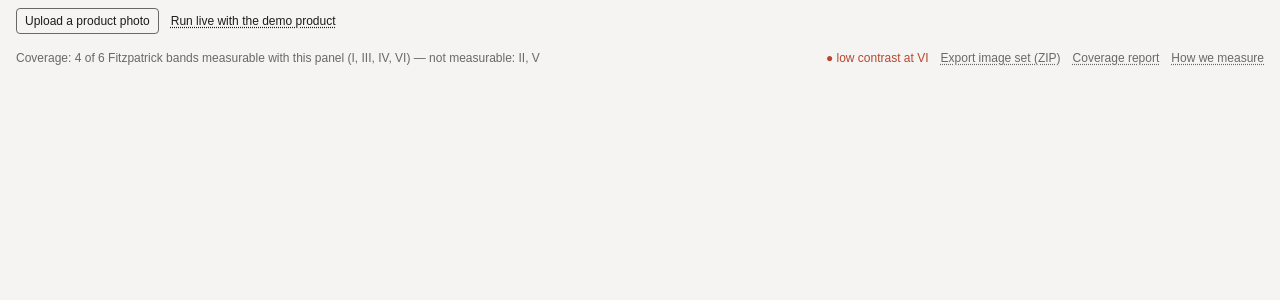
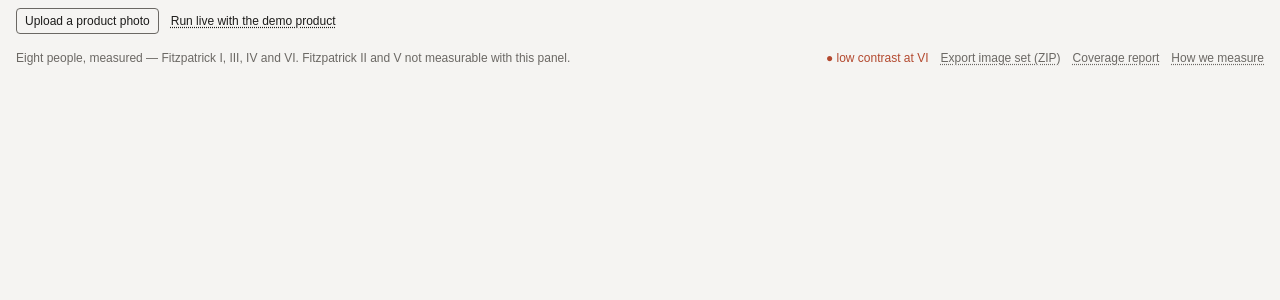
Before and after one commit to fiya-chris-and-AI/casting, a Next.js app: page / in a window 1280 px wide. Shown: the top 300 px of the page. Built offline with nearby package versions, Linux system fonts and the light colour scheme.

Commit message:
fix(casting-app): P1 — rename panel ids to remove false Fitzpatrick claims

```diff
--- a/components/CoverageSummary.tsx
+++ b/components/CoverageSummary.tsx
@@ -1,13 +1,20 @@
 import Link from "next/link";
 import type { CoverageReport } from "@/lib/coverage";
+
+// "and"-joined list, matching the demo script's mandated phrasing exactly
+// (e.g. "I, III, IV and VI") — never "I to VI", never "all six types".
+function andJoin(items: string[]): string {
+  if (items.length <= 1) return items.join("");
+  return `${items.slice(0, -1).join(", ")} and ${items[items.length - 1]}`;
+}
 
 export function CoverageSummary({ report }: { report: CoverageReport }) {
   return (
     <div className="flex items-center justify-between px-4 py-2 text-xs text-[var(--muted)]">
       <span>
-        Coverage: {report.measurableBands.length} of 6 Fitzpatrick bands measurable with this panel
-        {report.measurableBands.length > 0 && ` (${report.measurableBands.join(", ")})`}
-        {report.unmeasurableBands.length > 0 && ` — not measurable: ${report.unmeasurableBands.join(", ")}`}
+        Eight people, measured — Fitzpatrick {andJoin(report.measurableBands)}.
+        {report.unmeasurableBands.length > 0 &&
+          ` Fitzpatrick ${andJoin(report.unmeasurableBands)} not measurable with this panel.`}
       </span>
       <span className="flex items-center gap-3">
         {report.lowContrastBands.length > 0 && (
--- a/panel/panel-data.json
+++ b/panel/panel-data.json
@@ -2,7 +2,7 @@
   "generatedAt": "2026-08-12T18:27:31.741Z",
   "panel": [
     {
-      "id": "panel-fitzpatrick-I",
+      "id": "person-01",
       "intendedBand": "I",
       "ageRange": "20s",
       "gender": "woman",
@@ -47,7 +47,7 @@
       }
     },
     {
-      "id": "panel-fitzpatrick-II",
+      "id": "person-02",
       "intendedBand": "II",
       "ageRange": "40s",
       "gender": "man",
@@ -69,7 +69,7 @@
       "measuredViaAccount": "backup"
     },
     {
-      "id": "panel-fitzpatrick-III",
+      "id": "person-03",
       "intendedBand": "III",
       "ageRange": "30s",
       "gender": "man",
@@ -114,7 +114,7 @@
       }
     },
     {
-      "id": "panel-fitzpatrick-III-b",
+      "id": "person-04",
       "intendedBand": "III",
       "ageRange": "50s",
       "gender": "woman",
@@ -157,7 +157,7 @@
       }
     },
     {
-      "id": "panel-fitzpatrick-IV",
+      "id": "person-05",
       "intendedBand": "IV",
       "ageRange": "20s",
       "gender": "woman",
@@ -179,7 +179,7 @@
       "measuredViaAccount": "backup"
     },
     {
-      "id": "panel-fitzpatrick-V",
+      "id": "person-06",
       "intendedBand": "V",
       "ageRange": "40s",
       "gender": "man",
@@ -224,7 +224,7 @@
       }
     },
     {
-      "id": "panel-fitzpatrick-V-b",
+      "id": "person-07",
       "intendedBand": "V",
       "ageRange": "30s",
       "gender": "woman",
@@ -269,7 +269,7 @@
       }
     },
     {
-      "id": "panel-fitzpatrick-VI",
+      "id": "person-08",
       "intendedBand": "VI",
       "ageRange": "50s",
       "gender": "man",
--- a/panel/vto-latency-report.json
+++ b/panel/vto-latency-report.json
@@ -4,52 +4,52 @@
   "totalWallClockMs": 28055,
   "perPerson": [
     {
-      "id": "panel-fitzpatrick-I",
+      "id": "person-01",
       "status": "success",
       "wallClockMs": 16579,
-      "localPath": "panel/vto-results/panel-fitzpatrick-I.jpg"
+      "localPath": "panel/vto-results/person-01.jpg"
     },
     {
-      "id": "panel-fitzpatrick-II",
+      "id": "person-02",
       "status": "success",
       "wallClockMs": 16688,
-      "localPath": "panel/vto-results/panel-fitzpatrick-II.jpg"
+      "localPath": "panel/vto-results/person-02.jpg"
     },
     {
-      "id": "panel-fitzpatrick-III",
+      "id": "person-03",
       "status": "success",
       "wallClockMs": 18311,
-      "localPath": "panel/vto-results/panel-fitzpatrick-III.jpg"
+      "localPath": "panel/vto-results/person-03.jpg"
     },
     {
-      "id": "panel-fitzpatrick-III-b",
+      "id": "person-04",
       "status": "success",
       "wallClockMs": 18039,
-      "localPath": "panel/vto-results/panel-fitzpatrick-III-b.jpg"
+      "localPath": "panel/vto-results/person-04.jpg"
     },
     {
-      "id": "panel-fitzpatrick-IV",
+      "id": "person-05",
       "status": "success",
       "wallClockMs": 18261,
-      "localPath": "panel/vto-results/panel-fitzpatrick-IV.jpg"
+      "localPath": "panel/vto-results/person-05.jpg"
     },
     {
-      "id": "panel-fitzpatrick-V",
+      "id": "person-06",
       "status": "success",
       "wallClockMs": 16601,
-      "localPath": "panel/vto-results/panel-fitzpatrick-V.jpg"
+      "localPath": "panel/vto-results/person-06.jpg"
     },
     {
-      "id": "panel-fitzpatrick-V-b",
+      "id": "person-07",
       "status": "success",
       "wallClockMs": 28042,
-      "localPath": "panel/vto-results/panel-fitzpatrick-V-b.jpg"
+      "localPath": "panel/vto-results/person-07.jpg"
     },
     {
-      "id": "panel-fitzpatrick-VI",
+      "id": "person-08",
       "status": "success",
       "wallClockMs": 16533,
-      "localPath": "panel/vto-results/panel-fitzpatrick-VI.jpg"
+      "localPath": "panel/vto-results/person-08.jpg"
     }
   ]
 }
--- a/public/panel/panel-data.json
+++ b/public/panel/panel-data.json
@@ -2,7 +2,7 @@
   "generatedAt": "2026-08-12T18:27:31.741Z",
   "panel": [
     {
-      "id": "panel-fitzpatrick-I",
+      "id": "person-01",
       "intendedBand": "I",
       "ageRange": "20s",
       "gender": "woman",
@@ -23,7 +23,7 @@
       "skinTypeScore": {}
     },
     {
-      "id": "panel-fitzpatrick-II",
+      "id": "person-02",
       "intendedBand": "II",
       "ageRange": "40s",
       "gender": "man",
@@ -45,7 +45,7 @@
       "measuredViaAccount": "backup"
     },
     {
-      "id": "panel-fitzpatrick-III",
+      "id": "person-03",
       "intendedBand": "III",
       "ageRange": "30s",
       "gender": "man",
@@ -66,7 +66,7 @@
       "skinTypeScore": {}
     },
     {
-      "id": "panel-fitzpatrick-III-b",
+      "id": "person-04",
       "intendedBand": "III",
       "ageRange": "50s",
       "gender": "woman",
@@ -87,7 +87,7 @@
       "skinTypeScore": {}
     },
     {
-      "id": "panel-fitzpatrick-IV",
+      "id": "person-05",
       "intendedBand": "IV",
       "ageRange": "20s",
       "gender": "woman",
@@ -109,7 +109,7 @@
       "measuredViaAccount": "backup"
     },
     {
-      "id": "panel-fitzpatrick-V",
+      "id": "person-06",
       "intendedBand": "V",
       "ageRange": "40s",
       "gender": "man",
@@ -130,7 +130,7 @@
       "skinTypeScore": {}
     },
     {
-      "id": "panel-fitzpatrick-V-b",
+      "id": "person-07",
       "intendedBand": "V",
       "ageRange": "30s",
       "gender": "woman",
@@ -151,7 +151,7 @@
       "skinTypeScore": {}
     },
     {
-      "id": "panel-fitzpatrick-VI",
+      "id": "person-08",
       "intendedBand": "VI",
       "ageRange": "50s",
       "gender": "man",
--- a/scripts/crop-panel-faces.mjs
+++ b/scripts/crop-panel-faces.mjs
@@ -7,14 +7,14 @@ const __dirname = path.dirname(fileURLToPath(import.meta.url));
 const DIR = path.join(__dirname, "..", "panel", "source-images");
 
 const IDS = [
-  "panel-fitzpatrick-I",
-  "panel-fitzpatrick-II",
-  "panel-fitzpatrick-III",
-  "panel-fitzpatrick-III-b",
-  "panel-fitzpatrick-IV",
-  "panel-fitzpatrick-V",
-  "panel-fitzpatrick-V-b",
-  "panel-fitzpatrick-VI",
+  "person-01",
+  "person-02",
+  "person-03",
+  "person-04",
+  "person-05",
+  "person-06",
+  "person-07",
+  "person-08",
 ];
 
 async function cropOne(id) {
--- a/scripts/measure-panel.mjs
+++ b/scripts/measure-panel.mjs
@@ -68,14 +68,14 @@ const PANEL_DIR = path.join(__dirname, "..", "panel", "source-images");
 const OUT_PATH = path.join(__dirname, "..", "panel", "panel-data.json");
 
 const PEOPLE = [
-  { id: "panel-fitzpatrick-I", intendedBand: "I", ageRange: "20s", gender: "woman" },
-  { id: "panel-fitzpatrick-II", intendedBand: "II", ageRange: "40s", gender: "man" },
-  { id: "panel-fitzpatrick-III", intendedBand: "III", ageRange: "30s", gender: "man" },
-  { id: "panel-fitzpatrick-III-b", intendedBand: "III", ageRange: "50s", gender: "woman" },
-  { id: "panel-fitzpatrick-IV", intendedBand: "IV", ageRange: "20s", gender: "woman" },
-  { id: "panel-fitzpatrick-V", intendedBand: "V", ageRange: "40s", gender: "man" },
-  { id: "panel-fitzpatrick-V-b", intendedBand: "V", ageRange: "30s", gender: "woman" },
-  { id: "panel-fitzpatrick-VI", intendedBand: "VI", ageRange: "50s", gender: "man" },
+  { id: "person-01", intendedBand: "I", ageRange: "20s", gender: "woman" },
+  { id: "person-02", intendedBand: "II", ageRange: "40s", gender: "man" },
+  { id: "person-03", intendedBand: "III", ageRange: "30s", gender: "man" },
+  { id: "person-04", intendedBand: "III", ageRange: "50s", gender: "woman" },
+  { id: "person-05", intendedBand: "IV", ageRange: "20s", gender: "woman" },
+  { id: "person-06", intendedBand: "V", ageRange: "40s", gender: "man" },
+  { id: "person-07", intendedBand: "V", ageRange: "30s", gender: "woman" },
+  { id: "person-08", intendedBand: "VI", ageRange: "50s", gender: "man" },
 ];
 
 async function measureOne(person) {
--- a/scripts/measure-vi-backup.mjs
+++ b/scripts/measure-vi-backup.mjs
@@ -58,7 +58,7 @@ const SD_SKIN_CONCERNS = [
   "firmness", "moisture", "redness", "tear_trough", "skin_type",
 ];
 
-const id = process.argv[2] ?? "panel-fitzpatrick-VI";
+const id = process.argv[2] ?? "person-08";
 const intendedBand = process.argv[3] ?? "VI";
 const ageRange = process.argv[4] ?? "50s";
 const gender = process.argv[5] ?? "man";
--- a/scripts/run-vto-fanout.mjs
+++ b/scripts/run-vto-fanout.mjs
@@ -52,14 +52,14 @@ async function runTask(taskPath, payload, { intervalMs = 2000, maxAttempts = 90
 }
 
 const PANEL_IDS = [
-  "panel-fitzpatrick-I",
-  "panel-fitzpatrick-II",
-  "panel-fitzpatrick-III",
-  "panel-fitzpatrick-III-b",
-  "panel-fitzpatrick-IV",
-  "panel-fitzpatrick-V",
-  "panel-fitzpatrick-V-b",
-  "panel-fitzpatrick-VI",
+  "person-01",
+  "person-02",
+  "person-03",
+  "person-04",
+  "person-05",
+  "person-06",
+  "person-07",
+  "person-08",
 ];
 
 const BODY_DIR = path.join(__dirname, "..", "panel", "body-images");
--- a/scripts/test-vto-one.mjs
+++ b/scripts/test-vto-one.mjs
@@ -51,7 +51,7 @@ async function runTask(taskPath, payload, { intervalMs = 2000, maxAttempts = 90
   throw new Error(`Task ${taskPath} timed out polling`);
 }
 
-const personId = "panel-fitzpatrick-VI";
+const personId = "person-08";
 const personBytes = fs.readFileSync(path.join(__dirname, "..", "panel", "body-images", `${personId}.png`));
 const productBytes = fs.readFileSync(path.join(__dirname, "..", "panel", "product-images", "demo-product-tshirt.png"));
 
```
Also changed, not shown: components/CoverageBoard.tsx (deleted, +0 -80 lines).
